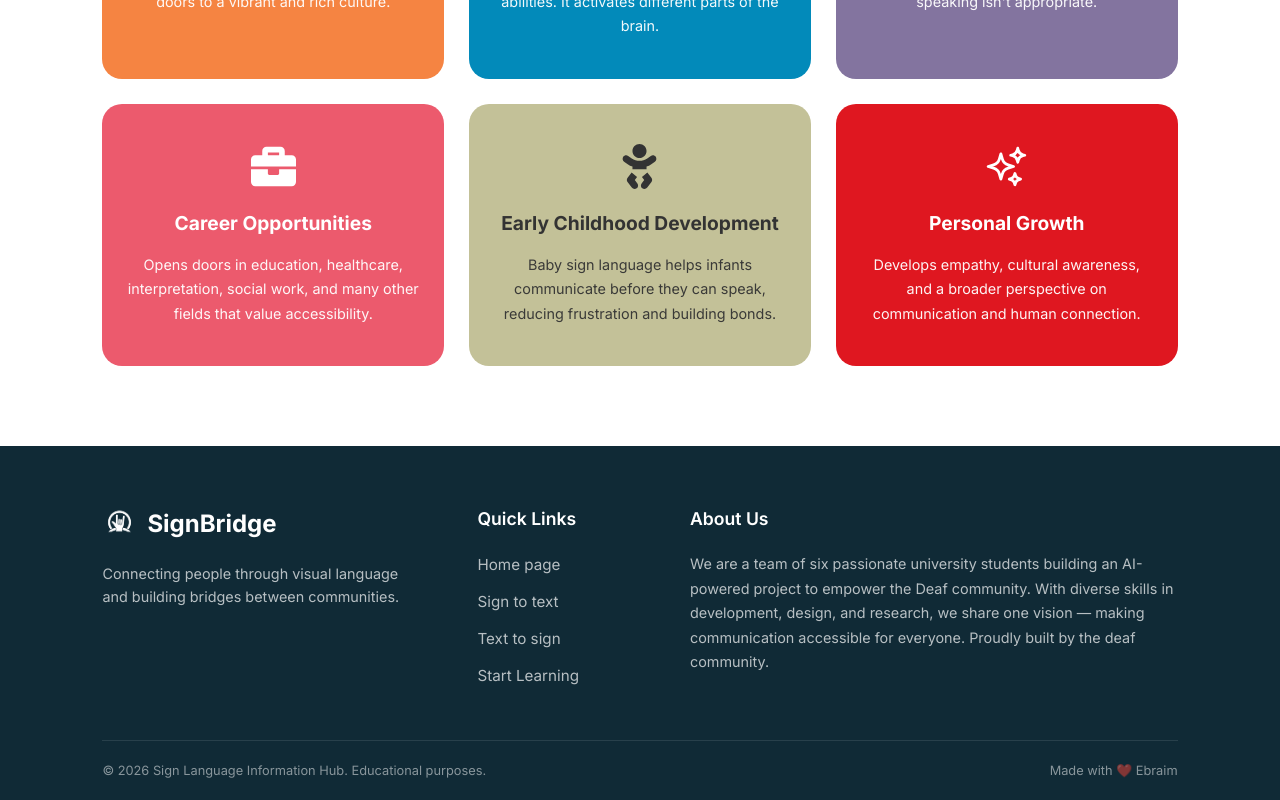
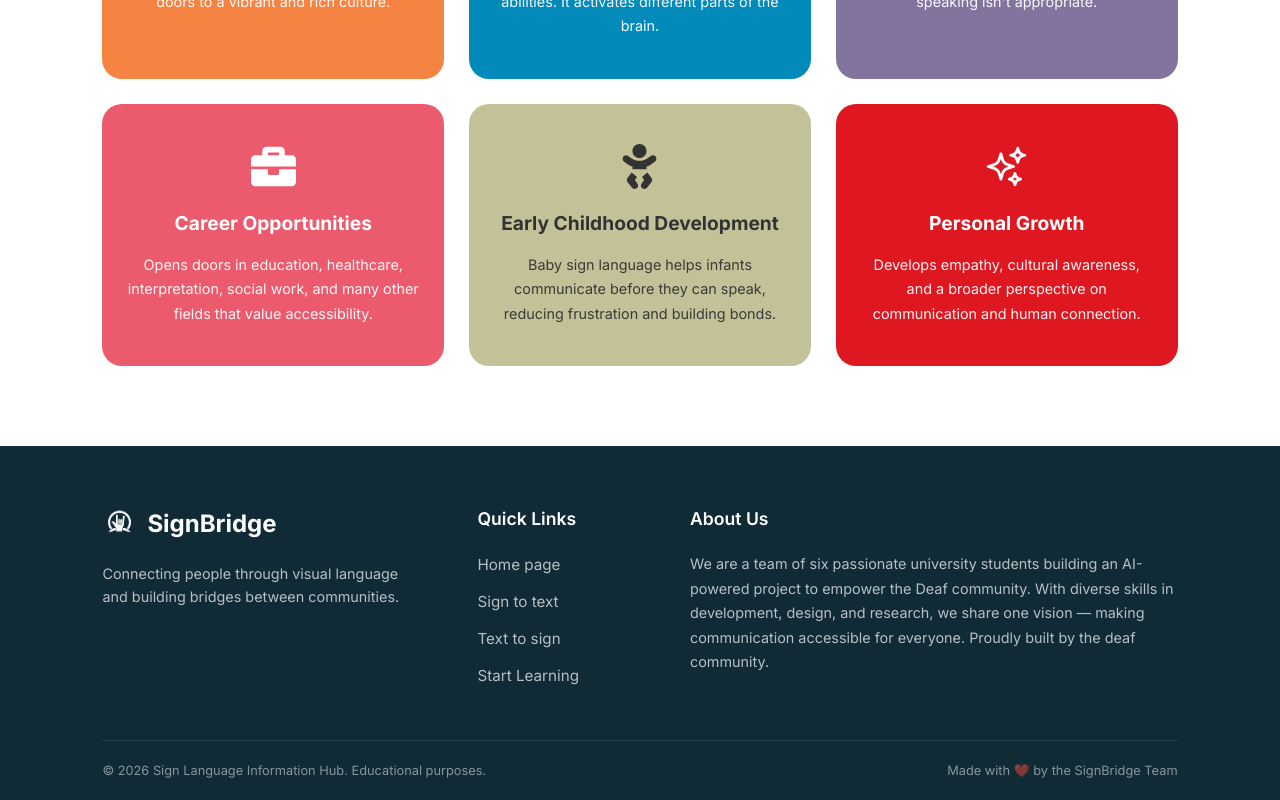
Before and after one commit to EbrahimAhmedDev/SignBridge, a React (Vite) app: page / in a window 1280 px wide. Shown: the part 2962-3762 px from the top of the page. Built offline with nearby package versions, Linux system fonts and the light colour scheme; no server answers; a web font is replaced by a local one.

Commit message:
update footer team work

```diff
--- a/src/components/footer/Footer.jsx
+++ b/src/components/footer/Footer.jsx
@@ -54,7 +54,7 @@ const Footer = () => {
           © {new Date().getFullYear()} Sign Language Information Hub.
           Educational purposes.
         </p>
-        <p>Made with ❤️ Ebraim</p>
+        <p>Made with ❤️ by the SignBridge Team</p>
       </div>
     </footer>
   );
```
